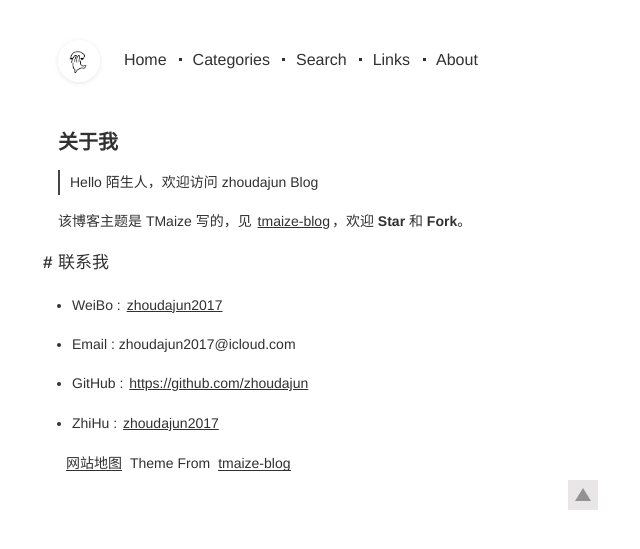
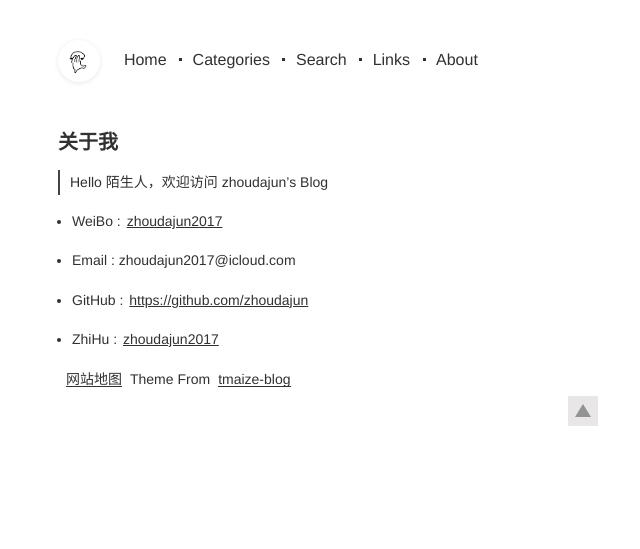
Before and after one commit to zhoudajun/zhoudajun.github.io, a Jekyll site: the page built from pages/about.md, in a window 1280 px wide. Shown: the top 549 px of the page, without its empty margins (302-942 px from the left). Built offline with Jekyll 4.4.1, drawn with Linux system fonts in a browser that asks for light colours; comment, search, counter and statistics services are not loaded.

Commit message:
Update about.md

```diff
--- a/pages/about.md
+++ b/pages/about.md
@@ -4,12 +4,8 @@ isPage: true
 title: 关于我
 ---
 
-> Hello 陌生人，欢迎访问 zhoudajun Blog
+> Hello 陌生人，欢迎访问 zhoudajun's Blog
 
-该博客主题是 TMaize 写的，见 [tmaize-blog](https://github.com/TMaize/tmaize-blog)，欢迎 **Star** 和 **Fork**。
-
-
-## 联系我
 
 - WeiBo : [zhoudajun2017](https://www.weibo.com/2668294333/profile?topnav=1&wvr=6&is_all=1)
 
```
